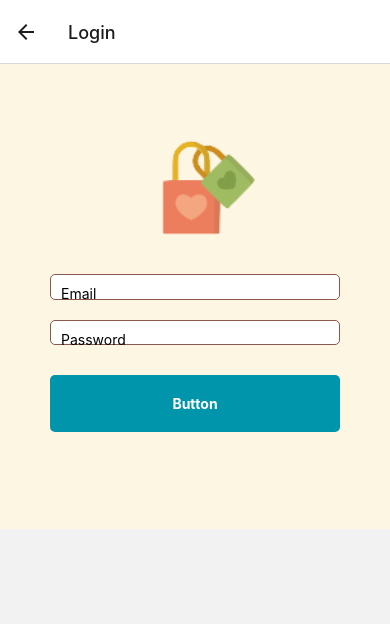
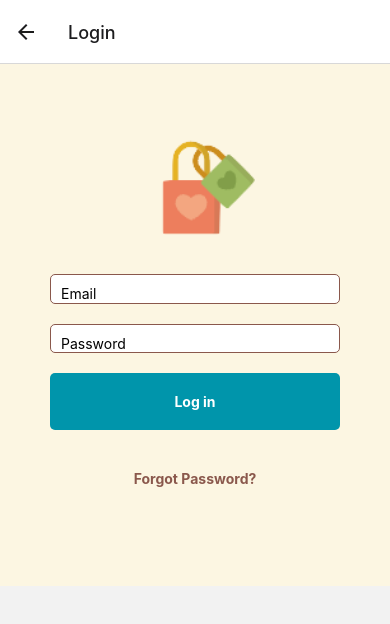
Before and after one commit to T-Wan-Lin/ChillPills-App, a React Native app in the folder ChillPills/: screen /Login in a window 390 px wide. Shown: the top 624 px of the page. Built offline with nearby package versions, Linux system fonts and the light colour scheme.

Commit message:
Login UI

```diff
--- a/ChillPills/Components/CustomButton.js
+++ b/ChillPills/Components/CustomButton.js
@@ -1,30 +1,39 @@
 import React from 'react'
 import { View, Text, StyleSheet, Pressable } from 'react-native'
 
-
-const CustomButton = () => {
+//to make a resuable button
+const CustomButton = ({onPress, text, type = "PRIMARY"}) => {
   return (
-    <View style = {styles.container}>
-      <Text style = {styles.text}> Button </Text>
-    </View>
+    <Pressable onPress = {onPress} style = {[styles.container, styles[`container_${type}`]]}>
+      <Text style = {[styles.text, styles[`text_${type}`]]}> {text} </Text>
+    </Pressable>
   );
 };
 
 const styles = StyleSheet.create({
     container: {
-        backgroundColor: '#0095AB',
+
         width: '100%',
         padding: 20,
-        marginVertical: 20,
+        marginVertical: 10,
         alignItems: 'center',
         borderRadius: 5,
 
 
     },
+
+    container_PRIMARY: {
+        backgroundColor: '#0095AB',
+    },
+    container_TERTIARY: {},
+
     text: {
         fontWeight: 'bold',
         color: '#FFFFFF',
-    }
+    },
+    text_TERTIARY : {
+        color: '#8A584C',
+    },
 });
 
 export default CustomButton
--- a/ChillPills/screens/loginScreen.js
+++ b/ChillPills/screens/loginScreen.js
@@ -8,6 +8,12 @@ import CustomButton from '../Components/CustomButton';
 const loginScreen = () => {
   const[email,setEmail] = useState('');
   const[password,setPassword] = useState('');
+  const onLoginPressed = () => {
+    console.warn("Log In");
+  };
+  const onForgetPressed= () => {
+    console.warn("Forgot Password");
+  };
 
   const {height} = useWindowDimensions();
   return (
@@ -17,7 +23,8 @@ const loginScreen = () => {
 
       <CustomInput placeholder= "Email" value ={email} setValue={setEmail} />
       <CustomInput placeholder = "Password" value ={password} setValue={setPassword} secureTextEntry={true}/>
-      <CustomButton />
+      <CustomButton text = "Log in" onPress ={onLoginPressed}/>
+      <CustomButton text = "Forgot Password?" onPress ={onForgetPressed} type ="TERTIARY"/>
     </View>
   );
 };
```
